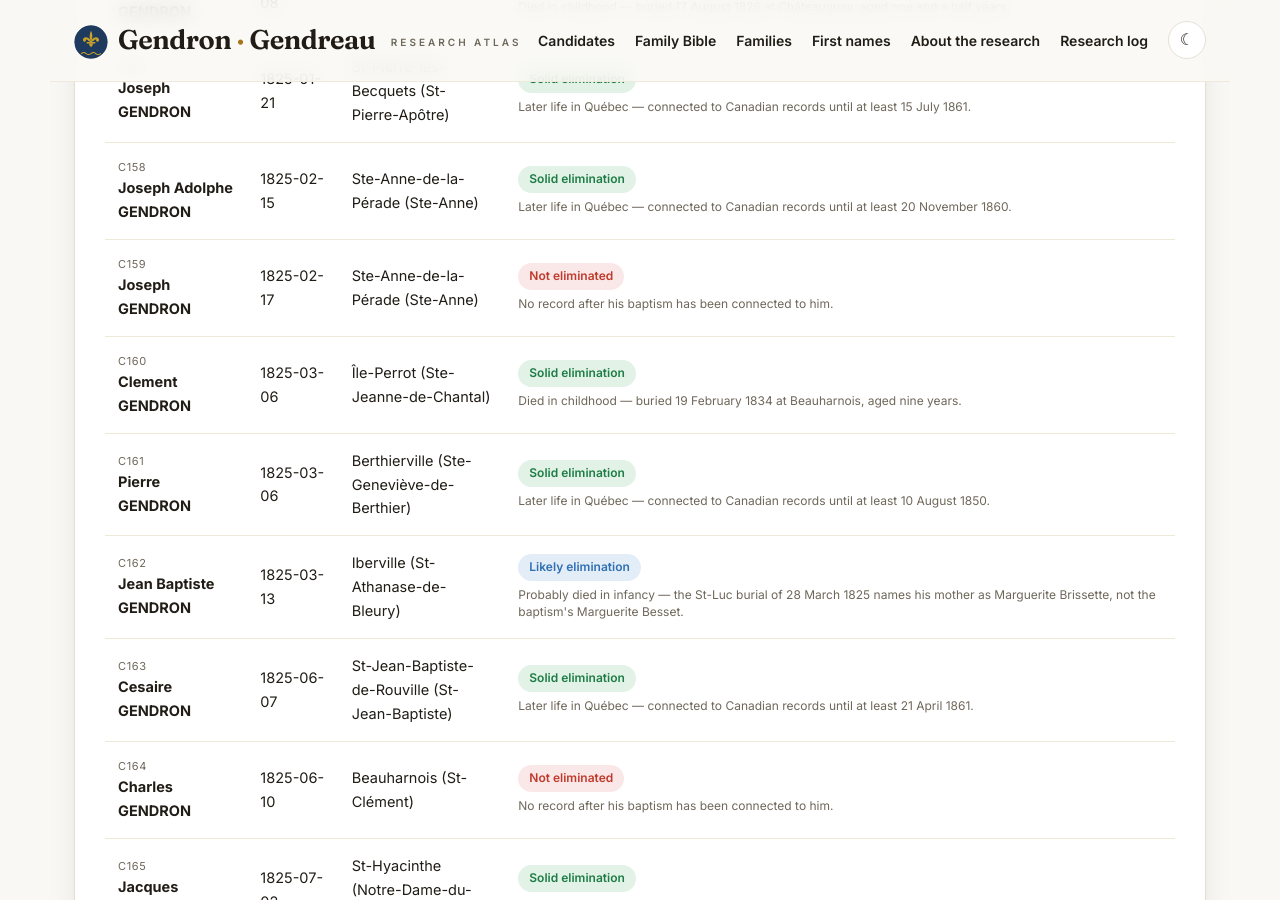
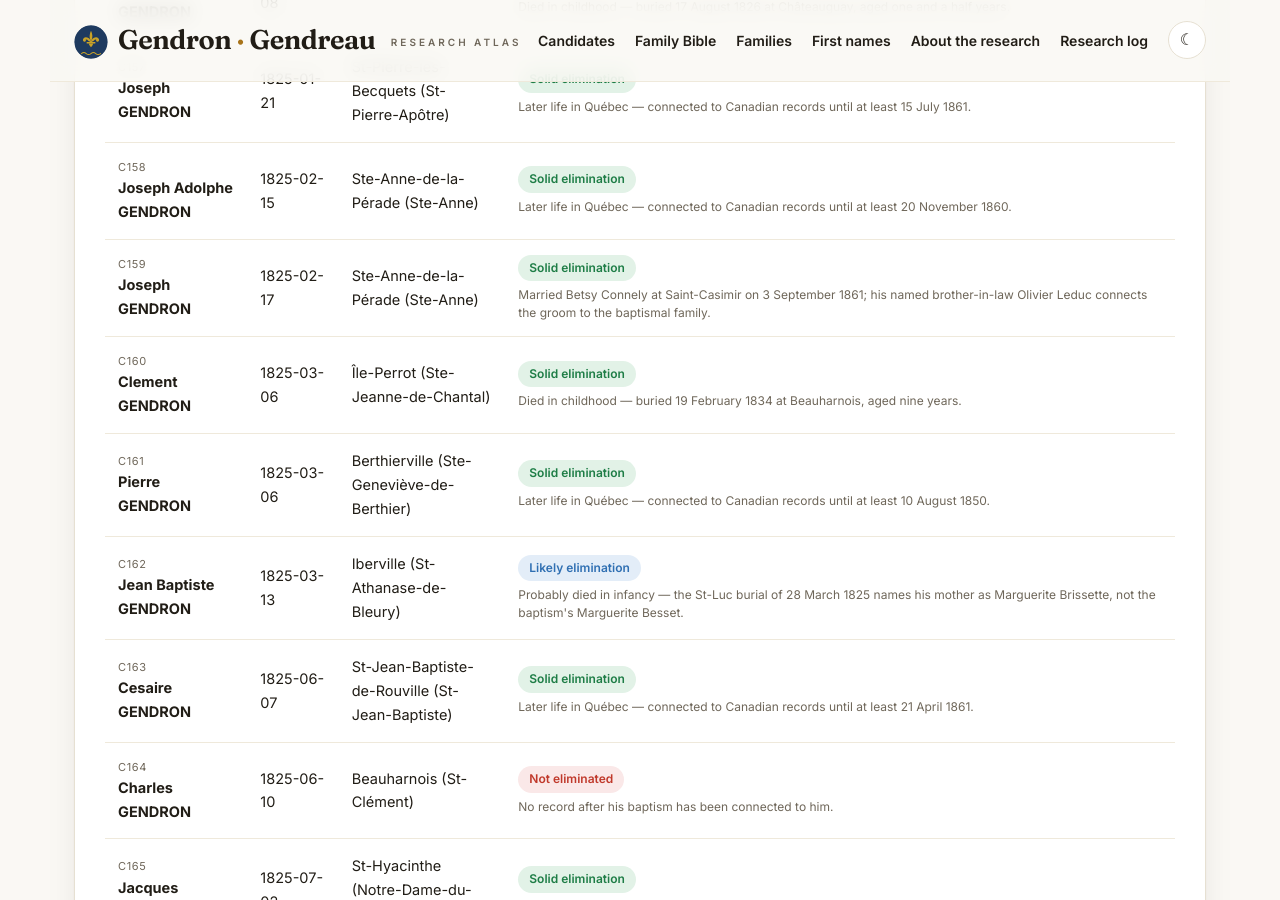
Before and after one commit to vetharmon/gendron-research, a Jekyll site: the page built from index.html, in a window 1280 px wide and 900 px high, scrolled down 17310 px. Built offline with Jekyll 4.4.1, drawn with Linux system fonts in a browser that asks for light colours; part of the change alters nothing that is shown.

Commit message:
Eliminate C159 through 1861 marriage and documented brother-in-law

```diff
--- a/_candidates/c159.md
+++ b/_candidates/c159.md
@@ -4,19 +4,20 @@ id: "C159"
 title: "Joseph GENDRON"
 date_record: "1825-02-17"
 place: "Ste-Anne-de-la-Pérade (Ste-Anne)"
-status: "Unresolved — no later record connected"
-category: "unresolved"
-tier: "none"
+status: "Eliminated — separate adult identity in Québec"
+category: "excluded"
+tier: "solid"
 francois: false
 act: "4566132"
-outcome: "No record after his baptism has been connected to him."
+parents: "François Gendron and Marie-Josephte Tessier"
+outcome: "Married Betsy Connely at Saint-Casimir on 3 September 1861; his named brother-in-law Olivier Leduc connects the groom to the baptismal family."
 search_log:
   - resource: "PRDH-IGD / LAFRANCE consolidation"
     outcome: "Baptism located — act 4566132, Ste-Anne-de-la-Pérade (Ste-Anne), 1825-02-17."
   - resource: "Québec burial records, to 1850"
     outcome: "No qualifying burial established for him before 1850."
-  - resource: "Later records — marriage, census, burial"
-    outcome: "No record after his baptism has been connected to him."
+  - resource: "FamilySearch original registers — 14 November 2026"
+    outcome: "Read baptism B11 (17 February 1825), marriage M15 (3 September 1861), and sister Phébée’s marriage M5 (15 February 1847). The 1861 act names Olivier Leduc as the groom’s brother-in-law; the 1847 act identifies Olivier’s wife as daughter of François Gendron and Josephte Tessier. Upgraded from unresolved to solid elimination."
 permalink: /candidates/c159/
 sources:
   - label: "LAFRANCE baptism (act 4566132)"
@@ -27,14 +28,32 @@ sources:
     url: https://www.familysearch.org/ark:/61903/3:1:3QS7-L99Q-C9CP
     access: Free FamilySearch account
     provenance: Quebec, Catholic Parish Registers, 1621-1979 — image 530, DGS 5471259. Matched to the LAFRANCE act on name, date and parents (12 Nov 2026).
+  - label: "Marriage to Betsy Connely — 3 September 1861, M15"
+    url: "https://www.familysearch.org/ark:/61903/3:1:3QS7-899Q-S96J-X"
+    access: Free FamilySearch account
+    provenance: "Saint-Casimir parish register; DGS 5470936, image 400 of 622, entry spans lower left and upper right. Original image read and saved 14 November 2026."
+  - label: "Phébée Gendron and Olivier Leduc — 15 February 1847, M5"
+    url: "https://www.familysearch.org/ark:/61903/3:1:3QS7-L99Q-C38J"
+    access: Free FamilySearch account
+    provenance: "Sainte-Anne-de-la-Pérade parish register; DGS 5471260, image 757 of 808, left page. Original image read and saved 14 November 2026."
 filenames:
-  []
+  - C159-01-Baptism-1825-02-17.jpg
+  - C159-02-Marriage-1861-09-03.jpg
+  - C159-03-Sister-Marriage-1847-02-15.jpg
 ---
 
 ## Biography
 
-Joseph Gendron was baptized on 17 February 1825 at Ste-Anne-de-la-Pérade (Ste-Anne). Nothing later is connected to him in this file: the search behind it established no qualifying burial before 1850 — which the file itself notes is not evidence of survival or emigration — and marriage, census and burial follow-up remains outstanding.
+Joseph Gendron was born on 16 February 1825 and baptized the following day at Sainte-Anne-de-la-Pérade, son of François Gendron, cultivateur, and Marie-Josephte Tessier. He is eliminated through an identified adult marriage at Saint-Casimir on 3 September 1861 to Betsy Connely (Élisabeth Connolly), daughter of Michael Connely and Mary Hamilton.
+
+The identification uses three original acts. Joseph’s marriage names his father François Gendron of Sainte-Anne and explicitly calls Olivier Leduc and Hilaire Dusablon the groom’s brothers-in-law. Olivier’s own marriage, celebrated on 15 February 1847 at Sainte-Anne-de-la-Pérade, names his bride Phébée Gendron as the daughter of François Gendron and Josephte Tessier. Olivier therefore supplies the family connection between the adult groom and the parents named in Joseph’s baptism. This is a connected Québec identity in 1861, incompatible with Franklin Jondro’s established Missouri marriage and family.
+
+**Record limitation retained:** the FamilySearch copy of Joseph’s 1861 marriage omits his mother. The conclusion does not silently supply her name to that act: her identification comes from the 1825 baptism and the 1847 marriage of the groom’s sister. NosOrigines reports that the other register copy names the mother, but that copy was not inspected and is not needed for this conclusion. Hilaire Dusablon’s relationship is visible in the 1861 act; his own marriage was not independently checked in this pass.
 
 ## Documents
 
-- **[Baptism, 17 February 1825 — LAFRANCE act 4566132](https://www.genealogiequebec.com/Membership/LAFRANCE/acte/4566132)** — His baptism at Ste-Anne-de-la-Pérade (Ste-Anne), the only record connected to him so far.
+- **[Baptism, 17 February 1825 — B11](https://www.familysearch.org/ark:/61903/3:1:3QS7-L99Q-C9CP)** — DGS 5471259, image 530 of 616, right page near the bottom. Joseph was born the previous day, son of François Gendron and Marie-Josephte Tessier. The father is described as a cultivateur. This is LAFRANCE act 4566132, independently reread on the original image.
+- **[Marriage, 3 September 1861 — M15](https://www.familysearch.org/ark:/61903/3:1:3QS7-899Q-S96J-X)** — DGS 5470936, image 400 of 622. Joseph Gendron, adult son of François Gendron of Sainte-Anne, marries Betsy Connely at Saint-Casimir. The entry begins at lower left and continues at upper right. The continuation names Olivier Leduc and Hilaire Dusablon as “tous deux beaux-frères de l’époux.”
+- **[Phébée Gendron’s marriage, 15 February 1847 — M5](https://www.familysearch.org/ark:/61903/3:1:3QS7-L99Q-C38J)** — DGS 5471260, image 757 of 808, left page. Olivier Leduc marries Phébée Gendron, minor daughter of François Gendron, cultivateur, and Josephte Tessier, all of this parish. This establishes the identity of the brother-in-law named in 1861.
+
+The three full register images, focused crops, and research assessment are preserved in **C159-Evidence-2026-11-14.zip**. No register scans are hosted in this repository.
```
